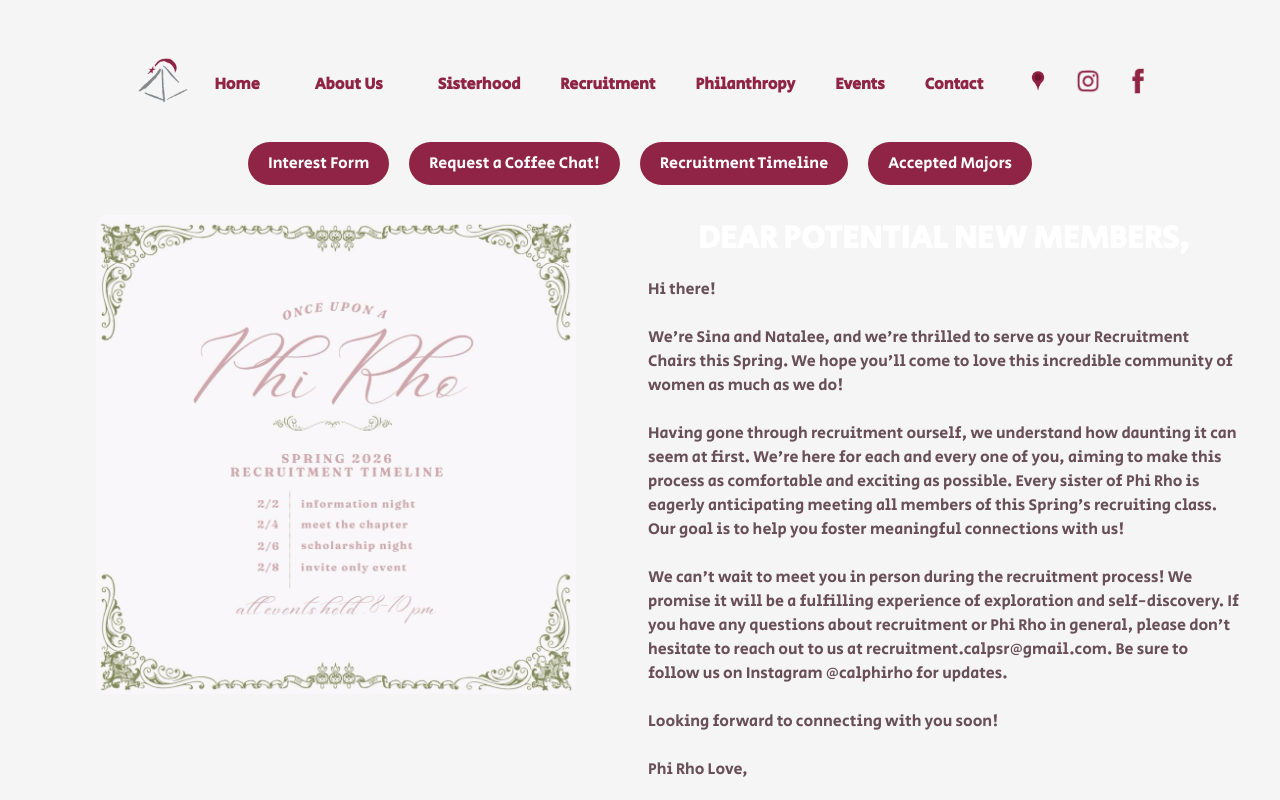
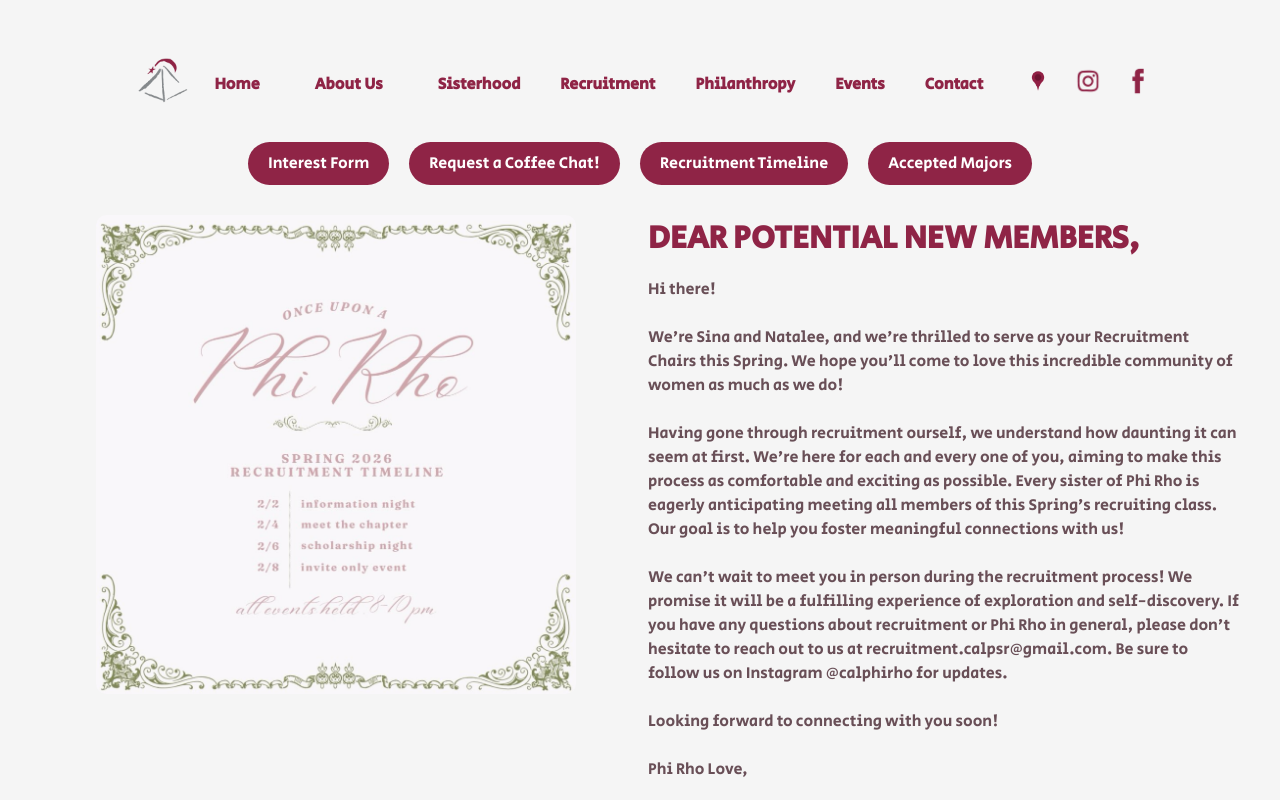
Before and after one commit to webmastercalpsr/websitepr, a React (Vite) app: page /spring2026 in a window 1280 px wide. Shown: the top 800 px of the page. Built offline with nearby package versions, Linux system fonts and the light colour scheme; a web font is replaced by a local one.

Commit message:
fixed minor bugs

```diff
--- a/src/pages/Home/Home.jsx
+++ b/src/pages/Home/Home.jsx
@@ -36,7 +36,7 @@ const Home = () => {
       <div className='letter-section'>
         <h2 className='letter-header'>Spring 2026 Recruitment</h2>
         <p className='letter-text'>once upon a phi rho</p>
-        <a href="fall2025" className='learn-more-button'>learn more</a>
+        <a href="spring2026" className='learn-more-button'>learn more</a>
         <div className='letter-content'>
           <div className='letter'>
             <p>Hi!! We are Cadence and Julianne and we are sooooo excited to be the Co-Presidents
--- a/src/pages/Spring2026/Spring2026.css
+++ b/src/pages/Spring2026/Spring2026.css
@@ -68,9 +68,10 @@
   width: 100%;
   margin: 0;
 }
-.letter-header {
+.letter-header1 {
   color: #8F2446;
   margin: 0 0 10px 0;
+  font-size: 2rem;
 }
 .letter-paragraph {
   font-size: 1rem;
--- a/src/pages/Spring2026/Spring2026.jsx
+++ b/src/pages/Spring2026/Spring2026.jsx
@@ -26,7 +26,7 @@ const Spring2026 = () => {
         {/* Right column: letter + Claire photo */}
         <div className="letter-column">
           <div className="letter-container">
-            <h2 className="letter-header">DEAR POTENTIAL NEW MEMBERS,</h2>
+            <h2 className="letter-header1">DEAR POTENTIAL NEW MEMBERS,</h2>
             <p className="letter-paragraph">
               Hi there! <br /><br />
               We're Sina and Natalee, and we're thrilled to serve as your Recruitment Chairs this Spring.
```
